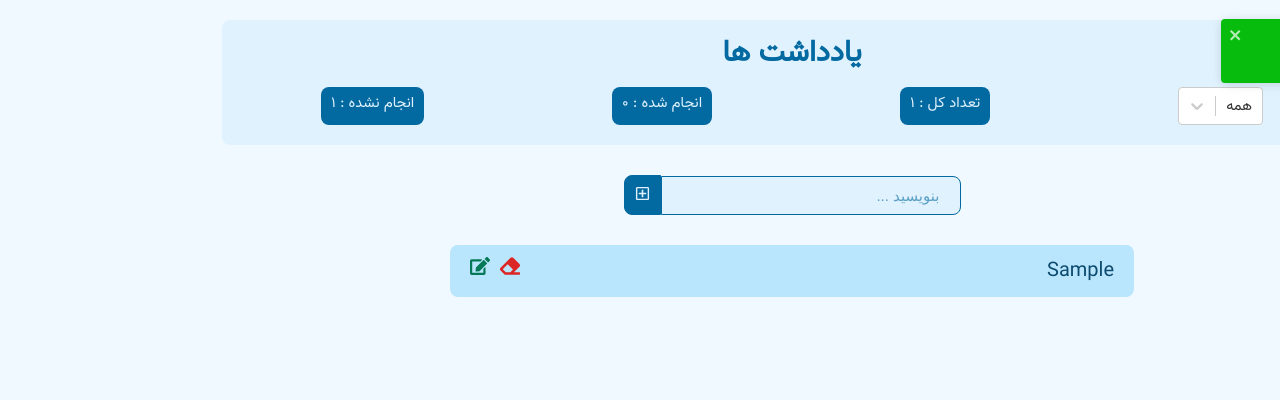
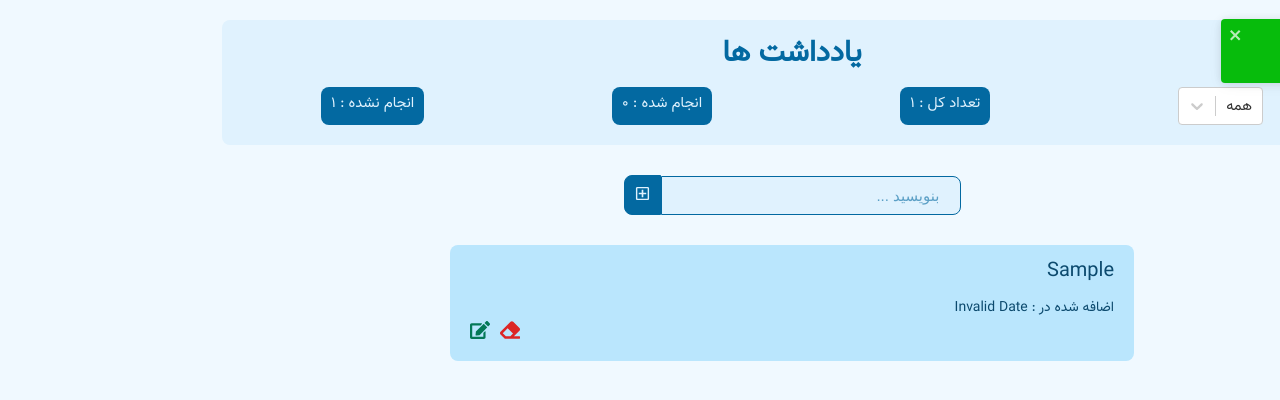
Before and after one commit to tasadophi/TodoList, a React (Create React App) app: page / in a window 1280 px wide. Both pictures are taken after typing "Sample" into the empty fields and a click on the button 490 px from the left and 195 px from the top of the page. Shown: the top 400 px of the page. Built offline with nearby package versions, Linux system fonts and the light colour scheme.

Commit message:
created and updated added

```diff
--- a/src/components/Todo/Todo.js
+++ b/src/components/Todo/Todo.js
@@ -3,16 +3,23 @@ import { FaEdit } from "react-icons/fa";
 import { FaEraser } from "react-icons/fa";
 import { useModal, useTodosDispatch } from "../TodoApp";
 import { toast } from "react-toastify";
+
 const Todo = ({ todo }) => {
   const dispatch = useTodosDispatch();
   const { setShowModal } = useModal();
+
+  const getPersian = (todo) => {
+    const created = new Date(todo.created).toLocaleString("fa-IR");
+    const updated = new Date(todo.updated).toLocaleString("fa-IR");
+    return { created, updated };
+  };
 
   // handlers
   const deleteHandler = (e) => {
     dispatch({ type: "delete", id: e.currentTarget.id });
     if (localStorage.getItem("filterBy"))
       dispatch({ type: localStorage.getItem("filterBy") });
-    toast.warn("حذف شد!")
+    toast.warn("حذف شد!");
   };
 
   const editHandler = () => {
@@ -27,6 +34,7 @@ const Todo = ({ todo }) => {
 
   return (
     <div className={styles.todo}>
+      <div className={styles.title}>
         <span
           className={`${styles.todoTitle} ${todo.done ? styles.done : ""}`}
           onClick={checkHandler}
@@ -34,6 +42,17 @@ const Todo = ({ todo }) => {
         >
           {todo.text}
         </span>
+        <span className={styles.date}>
+          اضافه شده در : {getPersian(todo).created}
+        </span>
+        {!getPersian(todo).updated.includes("Invalid") ? (
+          <span className={styles.date}>
+            آخرین ویرایش : {getPersian(todo).updated}
+          </span>
+        ) : (
+          ""
+        )}
+      </div>
       <div className={styles.actions}>
         <span
           className={`${styles.icon} ${styles.delete}`}
--- a/src/components/Todo/Todo.module.css
+++ b/src/components/Todo/Todo.module.css
@@ -8,16 +8,31 @@
   border-radius: 8px;
   background-color: #bae6fd;
   color: #0c4a6e;
+  flex-direction: column;
+}
+
+.title {
+  display: flex;
+  flex-direction: column;
+}
+
+.date {
+  font-size: 1.4rem;
 }
 .todoTitle {
   cursor: pointer;
   user-select: none;
+  margin-bottom: 1rem;
 }
 
 .icon {
   font-size: 2rem;
   margin-right: 1rem;
   cursor: pointer;
+}
+
+.actions {
+  margin-right: auto;
 }
 
 .done {
@@ -36,9 +51,5 @@
 @media screen and (max-width: 425px) {
   .todo {
     width: 100%;
-    flex-direction: column;
-  }
-  .actions {
-    margin-right: auto;
   }
 }
```
Lines whose indentation alone changed are shown as unchanged.
